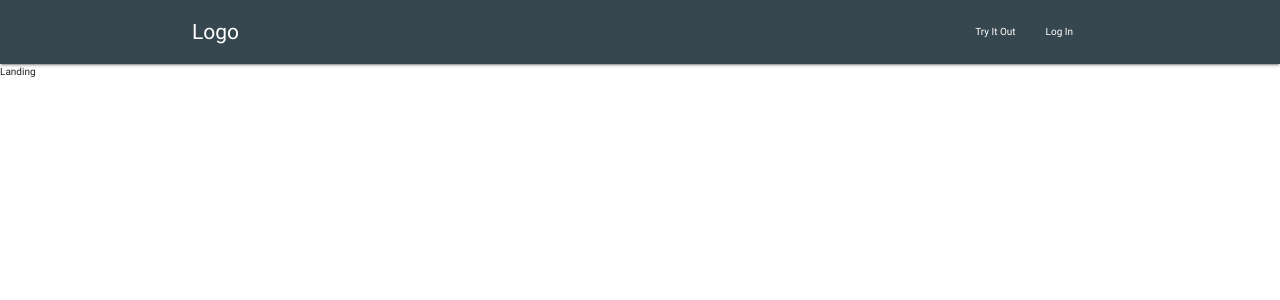
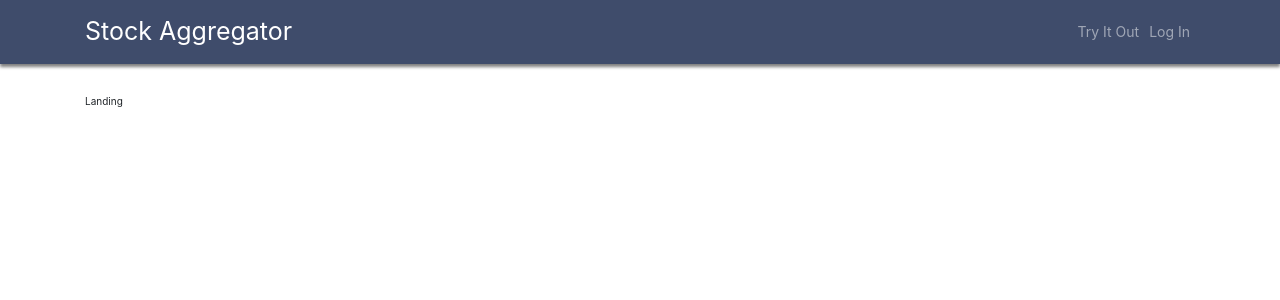
Before and after one commit to discoduckling/stock-aggregator, a React (Create React App) app in the folder client/: page / in a window 1280 px wide. Shown: the top 300 px of the page. Built offline with nearby package versions, Linux system fonts and the light colour scheme; no server answers.

Commit message:
Add responsive styling to navbar

```diff
--- a/client/package.json
+++ b/client/package.json
@@ -12,6 +12,7 @@
   },
   "dependencies": {
     "axios": "^0.18.0",
+    "bootstrap": "^4.0.0",
     "material-ui": "^0.20.0",
     "materialize-css": "^0.100.2",
     "prop-types": "^15.6.1",
@@ -21,6 +22,7 @@
     "react-redux": "^5.0.7",
     "react-router-dom": "^4.2.2",
     "react-scripts": "1.1.1",
+    "reactstrap": "^5.0.0",
     "redux": "^3.7.2",
     "redux-thunk": "^2.2.0"
   },
--- a/client/src/components/Header.jsx
+++ b/client/src/components/Header.jsx
@@ -1,17 +1,53 @@
-import React from 'react';
+import React, { Component } from 'react';
+import {
+    Collapse,
+    Navbar,
+    NavbarToggler,
+    NavbarBrand,
+    Nav,
+    NavItem,
+    NavLink
+} from 'reactstrap';
 
-const header = () => {
-    return (
-        <nav className="#37474f blue-grey darken-3">
-            <div className="nav-wrapper container">
-                <a href="#" className="brand-logo">Logo</a>
-                <ul id="nav-mobile" className="right hide-on-med-and-down">
-                    <li><a href="/dashboard">Try It Out</a></li>
-                    <li><a href="/auth/google">Log In</a></li>
-                </ul>
+class Header extends Component {
+    constructor(props) {
+        super(props);
+
+        this.toggle = this.toggle.bind(this);
+        this.state = {
+            isOpen: false
+        };
+    }
+
+    toggle() {
+        this.setState({
+            isOpen: !this.state.isOpen
+        });
+    }
+
+    render() {
+        return (
+            <div className="navbar--dark">
+                <Navbar color="faded" dark expand="md">
+                    <div className="container">
+                        <NavbarBrand href="/">Stock Aggregator</NavbarBrand>
+                        <NavbarToggler onClick={this.toggle} />
+                        <Collapse isOpen={this.state.isOpen} navbar>
+                            <Nav className="ml-auto" navbar>
+                                <NavItem>
+                                    <NavLink className="navbar__buttons" href="/dashboard">Try It Out</NavLink>
+                                </NavItem>
+                                <NavItem>
+                                    <NavLink className="navbar__buttons" href="https://github.com/reactstrap/reactstrap">Log In</NavLink>
+                                </NavItem>
+                            </Nav>
+                        </Collapse>
+                    </div>
+                </Navbar>
             </div>
-        </nav>
-    )
+        );
+    }
 }
 
-export default header;
+
+export default Header;
--- a/client/src/components/Landing.jsx
+++ b/client/src/components/Landing.jsx
@@ -2,7 +2,7 @@ import React from 'react';
 
 const landing = () => {
     return(
-        <div>
+        <div className="container">
             Landing
         </div>
     )
--- a/client/src/index.css
+++ b/client/src/index.css
@@ -16,6 +16,12 @@ body {
 
 .app {
   width: 100%; }
+
+.navbar-brand {
+  font-size: 2.5rem; }
+
+.nav-link {
+  font-size: 1rem; }
 
 .content-center {
   margin: 1rem auto; }
@@ -82,6 +88,7 @@ body {
   font-family: 'Fira Sans', sans-serif;
   font-size: 12px;
   height: 3rem;
+  line-height: 3rem;
   background: #606c88;
   /* Old browsers */
   background: -moz-linear-gradient(top, #606c88 0%, #3f4c6b 100%);
@@ -119,3 +126,15 @@ body {
 .button {
   width: 100%;
   text-align: center; }
+
+.navbar--dark {
+  background-color: #3f4c6b;
+  padding-top: 5px;
+  padding-bottom: 5px;
+  -webkit-box-shadow: 0px 3px 3px 0px rgba(0, 0, 0, 0.5);
+  -moz-box-shadow: 0px 3px 3px 0px rgba(0, 0, 0, 0.5);
+  box-shadow: 0px 3px 3px 0px rgba(0, 0, 0, 0.5);
+  margin-bottom: 3rem; }
+
+.navbar__buttons {
+  font-size: 1.4rem; }
--- a/client/src/index.js
+++ b/client/src/index.js
@@ -1,4 +1,5 @@
-import 'materialize-css/dist/css/materialize.min.css';
+// import 'materialize-css/dist/css/materialize.min.css';
+import 'bootstrap/dist/css/bootstrap.min.css';
 import React from 'react';
 import ReactDOM from 'react-dom';
 import './index.css';
--- /dev/null
+++ b/client/src/sass/base/_typography.scss
@@ -0,0 +1,11 @@
+.navbar {
+    &-brand {
+        font-size: 2.5rem;
+    }
+}
+
+.nav {
+    &-link {
+        font-size: 1rem;
+    }
+}
--- /dev/null
+++ b/client/src/sass/components/_navbar.scss
@@ -0,0 +1,15 @@
+.navbar {
+    &--dark {
+        background-color: rgba(63,76,107,1);
+        padding-top: 5px;
+        padding-bottom: 5px;
+        -webkit-box-shadow: 0px 3px 3px 0px rgba(0,0,0,0.5);
+        -moz-box-shadow: 0px 3px 3px 0px rgba(0,0,0,0.5);
+        box-shadow: 0px 3px 3px 0px rgba(0,0,0,0.5);
+        margin-bottom: 3rem;
+    }
+    &__buttons {
+        font-size: 1.4rem;
+    }
+
+}
--- a/client/src/sass/components/_row.scss
+++ b/client/src/sass/components/_row.scss
@@ -30,7 +30,7 @@
         font-family: 'Fira Sans', sans-serif;
         font-size: 12px;
         height: $data_height;
-
+        line-height: $data-height;
         background: rgb(96,108,136); /* Old browsers */
         background: -moz-linear-gradient(top, rgba(96,108,136,1) 0%, rgba(63,76,107,1) 100%);
         background: -webkit-linear-gradient(top, rgba(96,108,136,1) 0%,rgba(63,76,107,1) 100%);
--- a/client/src/sass/main.scss
+++ b/client/src/sass/main.scss
@@ -10,6 +10,7 @@
 @import "components/stock-container";
 @import "components/ticker";
 @import "components/row";
+@import "components/navbar";
 
 @import url('https://fonts.googleapis.com/css?family=Quattrocento+Sans');
 @import url('https://fonts.googleapis.com/css?family=Fira+Sans:400,600');
```
Also changed, not shown: 1 other file (tests, documents, lock files or other folders).
